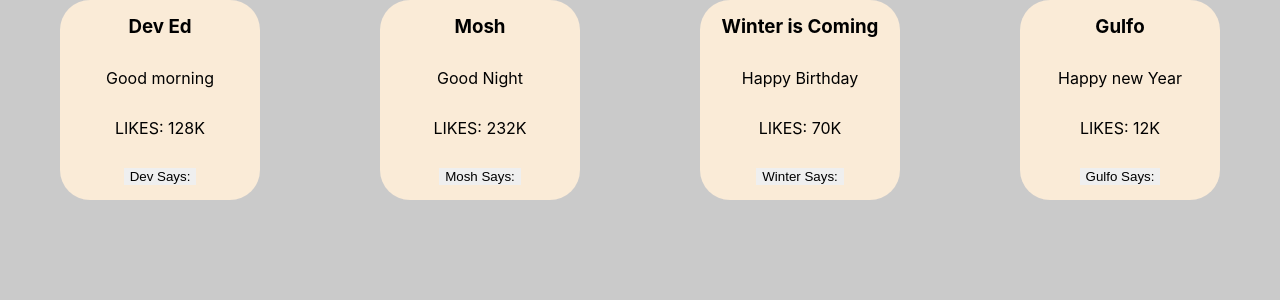
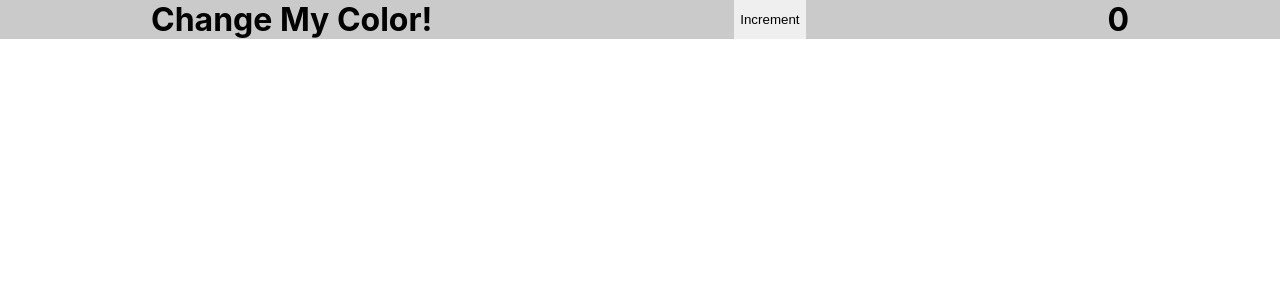
Before and after one commit to pavelFaraday/React-JS, a React (Create React App) app in the folder react-lessons/: page / in a window 1280 px wide. Shown: the top 300 px of the page. Built offline with nearby package versions, Linux system fonts and the light colour scheme.

Commit message:
React Lessons |  States

```diff
--- a/react-lessons/src/App.css
+++ b/react-lessons/src/App.css
@@ -1,5 +1,4 @@
 .height_App {
-	min-height: 100vh;
 	background-color: rgb(202, 202, 202);
 	display: flex;
 	justify-content: space-around;
@@ -15,3 +14,7 @@
 	justify-content: space-around;
 	align-items: center;
 }
+
+.red {
+	color: red;
+}
--- a/react-lessons/src/App.js
+++ b/react-lessons/src/App.js
@@ -1,17 +1,24 @@
 // 3) import files to another file
-import React from 'react';
+import React, {useState} from 'react';
 import Hello from './sayHello';
 
 
-function myFun() {
+function MyFun() {
+  const [isRed, setRed] = useState(false);
+  const [count, setCount] = useState(0);
+
+  const increment = () => {
+    setCount(count + 1);
+    setRed(!isRed);
+  };
+
   return (
     <div className='height_App'>
-      <Hello name='Dev Ed' message='Good morning' numberLikes='128K' btnValue='Dev Says:' />
-      <Hello name='Mosh' message='Good Night' numberLikes='232K' btnValue='Mosh Says:' />
-      <Hello name='Winter is Coming' message='Happy Birthday' numberLikes='70K' btnValue='Winter Says:' />
-      <Hello name='Gulfo' message='Happy new Year' numberLikes='12K' btnValue='Gulfo Says:' />
+      <h1 className={isRed ? "red" : ""}>Change My Color!</h1>
+      <button onClick={increment}>Increment</button>
+      <h1>{count}</h1>
     </div>
   );
 }
 
-export default myFun;
+export default MyFun;
```
Also changed, not shown: 2 other files (tests, documents, lock files or other folders).
